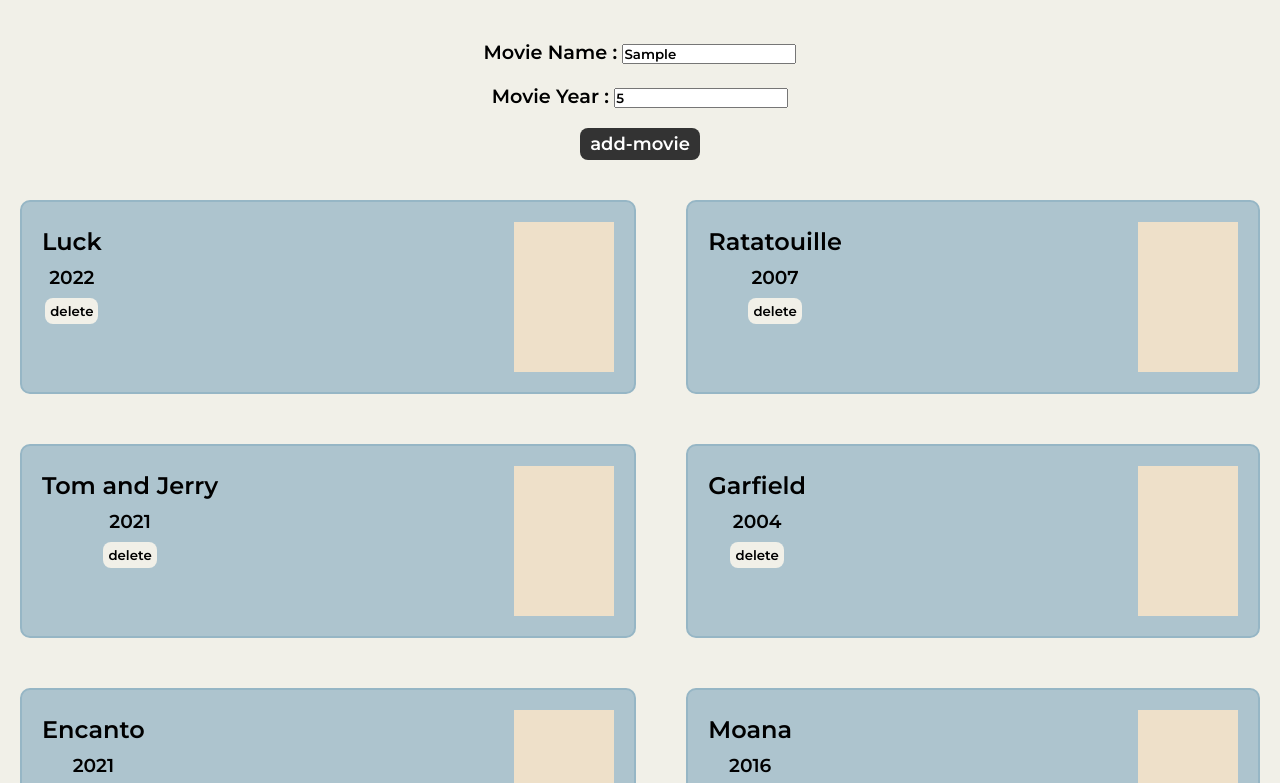
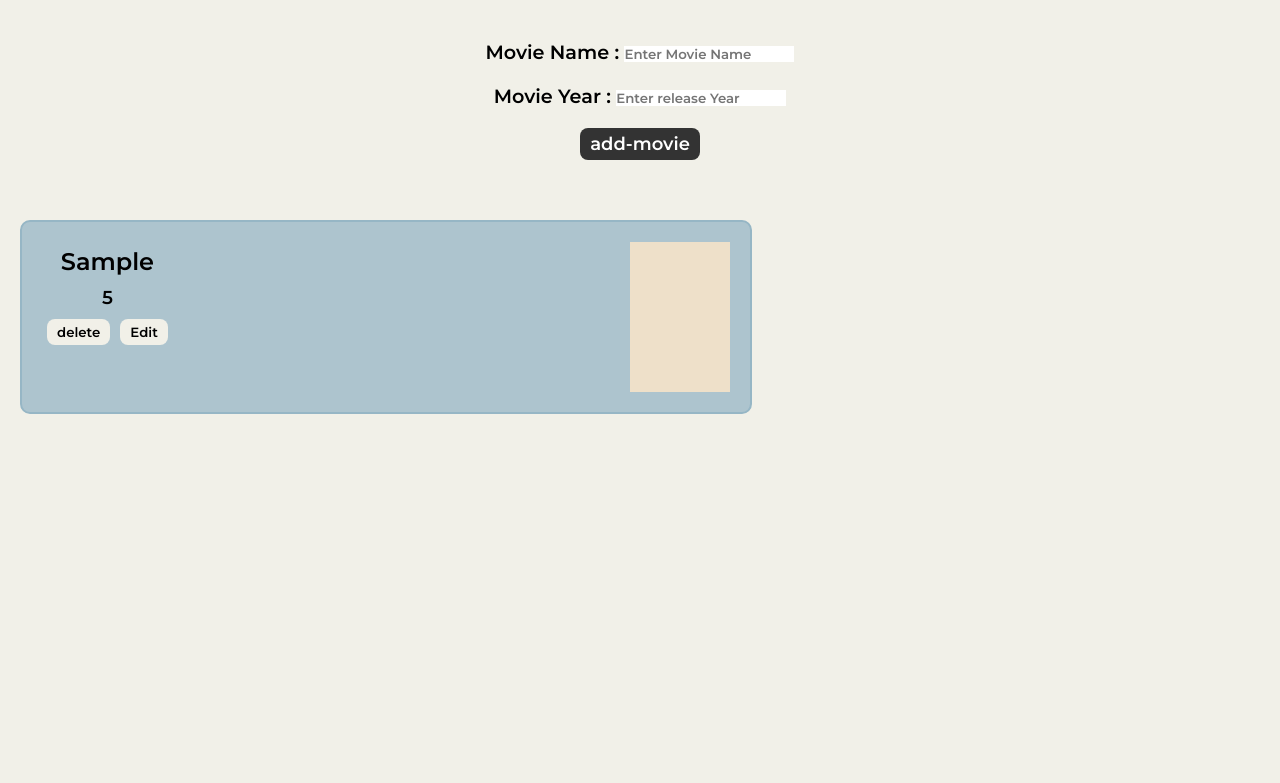
Before and after one commit to SinekaRamu/movieList-app, a plain HTML site: page app/index.html in a window 1280 px wide. Both pictures are taken after typing "Sample", "5" into the empty fields and a click on the input "add-movie". Shown: the top 783 px of the page. Drawn offline with Linux system fonts and the light colour scheme.

Commit message:
with edit button

```diff
--- a/app/script-app.js
+++ b/app/script-app.js
@@ -1,38 +1,33 @@
+//Inialize the global vaiable
+const app = document.querySelector("#app-grid");
+
 // create the Array that holds objects, movies list
+let favMovies = [];
 
-let favMovies = [
-  {
-    id: "1694429388189",
-    title: "Luck",
-    releaseDate: "2022",
-  },
-  {
-    id: "1694429446495",
-    title: "Ratatouille",
-    releaseDate: "2007",
-  },
-  {
-    id: "1694429468159",
-    title: "Tom and Jerry",
-    releaseDate: "2021",
-  },
-  {
-    id: "1694429552349",
-    title: "Garfield",
-    releaseDate: "2004",
-  },
-  {
-    id: "1694429655838",
-    title: "Encanto",
-    releaseDate: "2021",
-  },
-  {
-    id: "1694429668222",
-    title: "Moana",
-    releaseDate: "2016",
-  },
-];
+//initial update
+updateForm();
+// updateMovieUI();
+getFromLocalSorage();
 
+//function to display UI
+function updateMovieUI() {
+  clearApp();
+  for (let i = 0; i < favMovies.length; i++) {
+    const movieDiv = cardMovieDiv(favMovies[i]);
+    appendToApp(movieDiv);
+  }
+}
+
+//function to append the html division
+function appendToApp(movieDiv) {
+  app.appendChild(movieDiv);
+}
+
+//function to clear the UI
+function clearApp() {
+  app.innerHTML = "";
+}
+// creating card for movie HTML tags
 function cardMovieDiv(movie) {
   //movie Card div
   const div = document.createElement("div");
@@ -63,14 +58,24 @@
   div1.appendChild(h3);
   div2.appendChild(img);
 
-  //adding button element
-  const newButton = document.createElement("button"); //delete button
-  newButton.textContent = "delete";
-  div1.appendChild(newButton);
+  //adding delete button element
+  const dltBtn = document.createElement("button"); //delete button
+  dltBtn.textContent = "delete";
+  div1.appendChild(dltBtn);
+
+  //adding Edit button element
+  const editBtn = document.createElement("button"); //Edit button
+  editBtn.textContent = "Edit";
+  div1.appendChild(editBtn);
 
   // To delete the division
-  newButton.addEventListener("click", function () {
+  dltBtn.addEventListener("click", function () {
     removeMovie(movie["id"]);
+  });
+
+  // To Edit the division
+  editBtn.addEventListener("click", function () {
+    editMovie(movie["id"]);
   });
 
   return div;
@@ -86,24 +91,9 @@
   updateMovieUI();
 }
 
-//function to append the html division
-function appendToApp(movieDiv) {
-  const app = document.querySelector("#app-grid");
-  app.appendChild(movieDiv);
-}
-
-//function to clear the UI
-function clearApp() {
-  const app = document.querySelector("#app-grid");
-  app.innerHTML = "";
-}
-//function to display UI
-function updateMovieUI() {
-  clearApp();
-  for (let i = 0; i < favMovies.length; i++) {
-    const movieDiv = cardMovieDiv(favMovies[i]);
-    appendToApp(movieDiv);
-  }
+// Function to Edit movie
+function editMovie(movieId) {
+  console.log("edit", movieId);
 }
 
 //function to add form data
@@ -126,21 +116,41 @@
     id: new Date().getTime(),
     title: name,
     releaseDate: year,
+    isEdit: false,
   };
 
   const status = document.querySelector("#status");
-  if (!year) {
-    status.innerHTML = "enter value";
+  if (!name) {
+    status.innerText = "Enter Movie Name";
+  } else if (!year) {
+    status.innerText = "Enter release year";
   } else {
+    status.innerText = " ";
+    document.querySelector("#movie-form").reset();
     addMovie(movie);
   }
 }
+
 //function to add movie
 function addMovie(movie) {
   favMovies.push(movie);
   updateMovieUI();
+  setToLocalStorage();
 }
 
-//initial update
-updateMovieUI();
-updateForm();
+// function to save data in local storage
+function setToLocalStorage() {
+  const str = JSON.stringify(favMovies);
+  localStorage.setItem("movie-list", str);
+}
+
+// Function to get data from localStorage
+function getFromLocalSorage() {
+  const str = localStorage.getItem("movie-list");
+  if (!str) {
+    favMovies = [];
+  } else {
+    favMovies = JSON.parse(str);
+  }
+  updateMovieUI();
+}
--- a/app/style.css
+++ b/app/style.css
@@ -13,8 +13,8 @@
     padding: 5px 0;
 }
 button {
-    margin-top: 4px;
-    padding: 5px;
+    margin: 5px;
+    padding: 5px 10px;
     background-color: #F1F0E8;
     border: none;
     border-radius: 8px
@@ -24,6 +24,9 @@
     background-color: #EEE0C9;
 }
 
+input {
+    border: none;
+}
 /* Form for movies */
 #movie-form {
     padding: 20px;
@@ -43,6 +46,11 @@
     background-color: #333;
     border-radius: 8px;
     border: none;
+}
+
+#status {
+    color: #777;
+    padding: 10px;
 }
 /* Grid for movie Card */
 #app-grid {
@@ -83,7 +91,7 @@
     }
 }
 
-@media (max-width:480px) {
+@media (max-width:600px) {
     #app-grid {
         grid-template-columns: auto;
 
```
